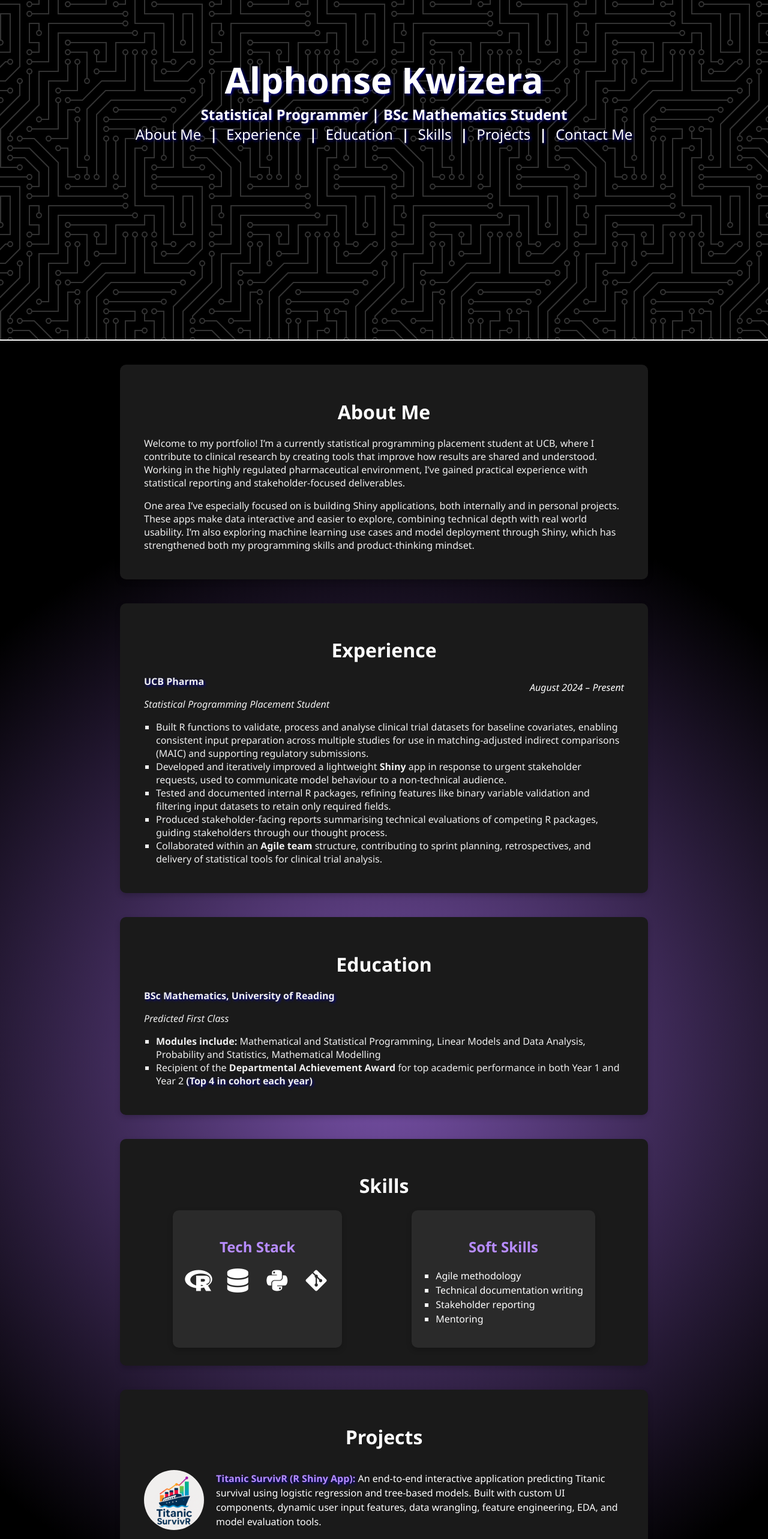
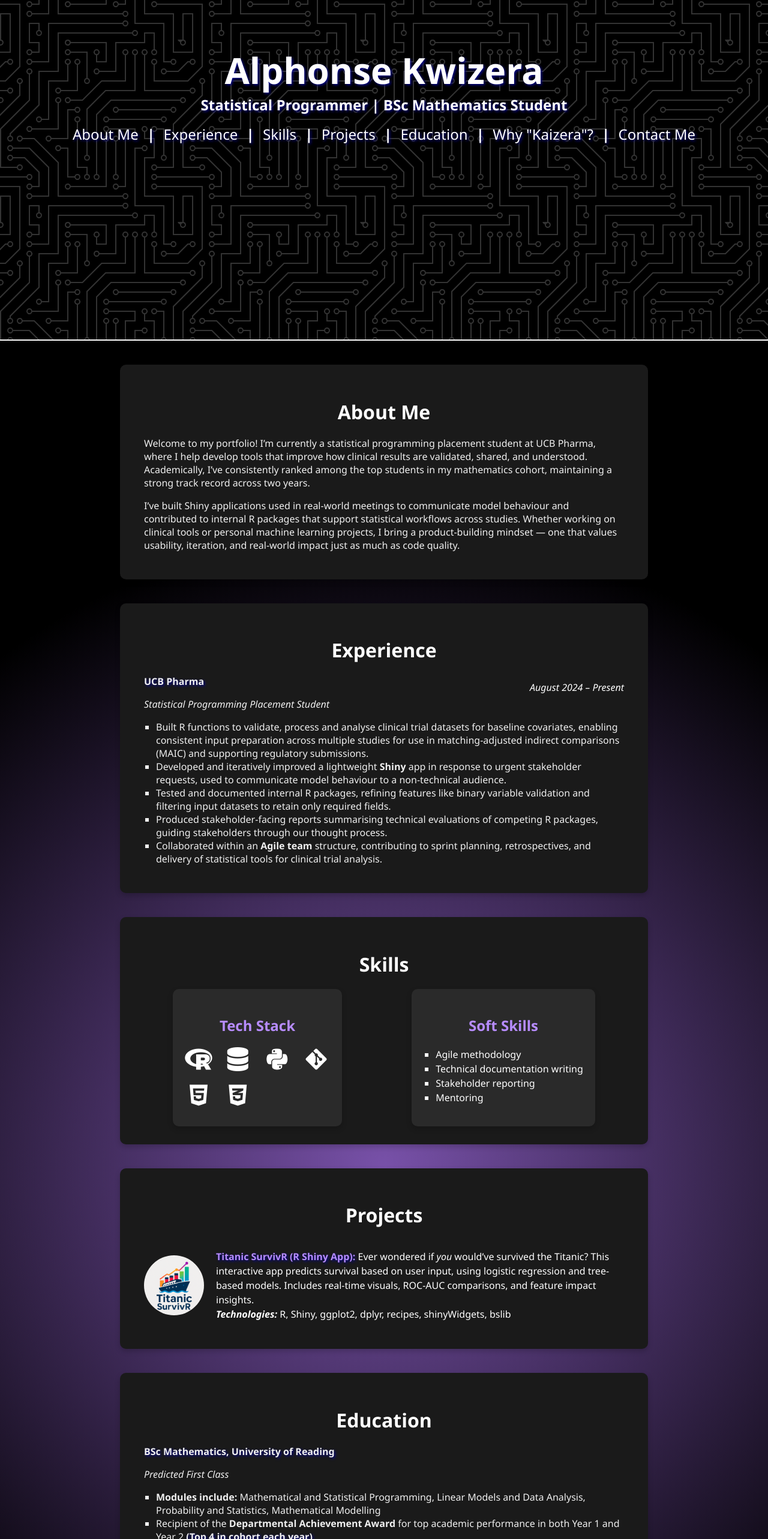
Before and after one commit to kaizera-dev/kaizera-dev.github.io, a plain HTML site: page index.html in a window 1280 px wide. Shown: the part 234-2800 px from the top of the page at 60% size. Drawn offline with Linux system fonts and the light colour scheme.

Commit message:
restructure + TS update

```diff
--- a/index.html
+++ b/index.html
@@ -17,9 +17,10 @@
         <nav>
           <a href="#about">About Me</a> |
           <a href="#experience">Experience</a> |
-          <a href="#education">Education</a> |
           <a href="#skills">Skills</a> |
           <a href="#projects">Projects</a> |
+          <a href="#education">Education</a> |
+          <a href="#kaizera">Why "Kaizera"?</a> |
           <a href="#contact">Contact Me</a>
         </nav>
       </strong>
@@ -30,14 +31,13 @@
       <section id="about" class="card">
         <h2>About Me</h2>
         <p>
-          Welcome to my portfolio! I’m a currently statistical programming placement student at UCB, where I contribute to clinical research by creating tools that improve how results are shared and understood.
-          Working in the highly regulated pharmaceutical environment, I’ve gained practical experience with statistical reporting and stakeholder-focused deliverables.
+          Welcome to my portfolio! I’m currently a statistical programming placement student at UCB Pharma, where I help develop tools that improve how clinical results are validated, shared, and understood.
+          Academically, I’ve consistently ranked among the top students in my mathematics cohort, maintaining a strong track record across two years.
         </p>
 
         <p>
-          One area I’ve especially focused on is building Shiny applications, both internally and in personal projects. These apps make data
-          interactive and easier to explore, combining technical depth with real world usability. I’m also exploring machine learning use cases
-          and model deployment through Shiny, which has strengthened both my programming skills and product-thinking mindset.
+          I’ve built Shiny applications used in real-world meetings to communicate model behaviour and contributed to internal R packages that support statistical workflows across studies.
+          Whether working on clinical tools or personal machine learning projects, I bring a product-building mindset — one that values usability, iteration, and real-world impact just as much as code quality.
         </p>
       </section>
 
@@ -56,16 +56,6 @@
         </ul>
       </section>
 
-      <section id="education" class="card">
-        <h2>Education</h2>
-        <p><strong>BSc Mathematics, University of Reading</strong> </p>
-          <p><i>Predicted First Class</i> </p>
-        <ul>
-          <li><b>Modules include:</b> Mathematical and Statistical Programming, Linear Models and Data Analysis, Probability and Statistics, Mathematical Modelling</li>
-          <li>Recipient of the <b>Departmental Achievement Award</b> for top academic performance in both Year 1 and Year 2 <strong>(Top 4 in cohort each year)</strong></li>
-        </ul>
-      </section>
-
       <section id="skills" class="card">
         <h2>Skills</h2>
         <div class="skills-container">
@@ -76,6 +66,8 @@
               <i class="fa-solid fa-database tech-logo"></i>
               <i class="fa-brands fa-python tech-logo"></i>
               <i class="fa-brands fa-git-alt tech-logo"></i>
+              <i class="fa-brands fa-html5 tech-logo"></i>
+              <i class="fa-brands fa-css3-alt tech-logo"></i>
             </div>
           </div>
           <div class="skill-card">
@@ -95,14 +87,38 @@
         <div class="project-entry">
         <img src="assets/TTSR_logo.png" alt="Titanic SurvivR Logo" class="project-logo">
         <div class="project-description">
-        <p>
-          <a href="https://kaizera-dev.shinyapps.io/titanicshinysurvivr-app/"><strong>Titanic SurvivR (R Shiny App):</strong></a>
-          An end-to-end interactive application predicting Titanic survival using logistic regression and tree-based models. Built with custom UI components, dynamic user input features, data wrangling, feature engineering, EDA, and model evaluation tools.
-        </p>
+          <p>
+            <a href="https://kaizera-dev.shinyapps.io/titanicshinysurvivr-app/"><strong>Titanic SurvivR (R Shiny App):</strong></a>
+            Ever wondered if <em>you</em> would’ve survived the Titanic? This interactive app predicts survival based on user input, using logistic regression and tree-based models.
+            Includes real-time visuals, ROC-AUC comparisons, and feature impact insights.<br>
+            <b><em>Technologies:</em> </b>R, Shiny, ggplot2, dplyr, recipes, shinyWidgets, bslib
+          </p>
+
         </div>
       </div>
       </section>
 
+      <section id="education" class="card">
+        <h2>Education</h2>
+        <p><strong>BSc Mathematics, University of Reading</strong> </p>
+          <p><i>Predicted First Class</i> </p>
+        <ul>
+          <li><b>Modules include:</b> Mathematical and Statistical Programming, Linear Models and Data Analysis, Probability and Statistics, Mathematical Modelling</li>
+          <li>Recipient of the <b>Departmental Achievement Award</b> for top academic performance in both Year 1 and Year 2 <strong>(Top 4 in cohort each year)</strong></li>
+        </ul>
+      </section>
+
+      <section id="kaizera" class="card">
+        <h2> Why "Kaizera"?</h2>
+            <strong>"Kaizera"</strong>, from my GitHub handle <i>kaizera-dev</i>, is a combination of two words:
+            <ul>
+              <li><strong>Kaizen</strong> - Japanese philosophy of <i>continuous improvement</i></li>
+              <li><strong>Kwizera</strong> - My last name, which means "faith", "hope" or "trust" in Kinyarwanda</li>
+            </ul>
+            <p>
+              The name reflects my mindset: iterate relentlessly and stay grounded in purpose.
+          </p>
+      </section>
       <section id="contact" class="card">
         <h2>Contact Me</h2>
         <p>If you would like to get in touch, please feel free to connect with me on LinkedIn, GitHub, or reach out via email!</p>
--- a/style.css
+++ b/style.css
@@ -3,6 +3,10 @@
     opacity: 1;
     transform: translateY(0);
   }
+}
+
+html {
+  scroll-behavior: smooth;
 }
 
       body {
@@ -66,6 +70,7 @@
         opacity: 1; /* no need to lower opacity if you design the colors carefully */
         z-index: -1;
       }
+
       h1 {
         font-size: 2.5em;
         margin: 0;
@@ -186,6 +191,9 @@
 }
 
 nav {
+  top: 0;
+  z-index: 1000;
+  padding: 1rem;
   text-align: center;
   font-family: 'Segoe UI', sans-serif;
 }
@@ -298,9 +306,14 @@ nav a:hover::after {
 }
 
 .tech-stack i {
-  transition: transform 0.3s ease;
+  transition: transform 0.3s ease, color 0.3s ease;
 }
 
 .tech-stack i:hover {
   transform: scale(1.2);
+  color: #D1AFFF;
 }
+
+.tech-stack  p {
+  font-size: 12px;
+}
```
